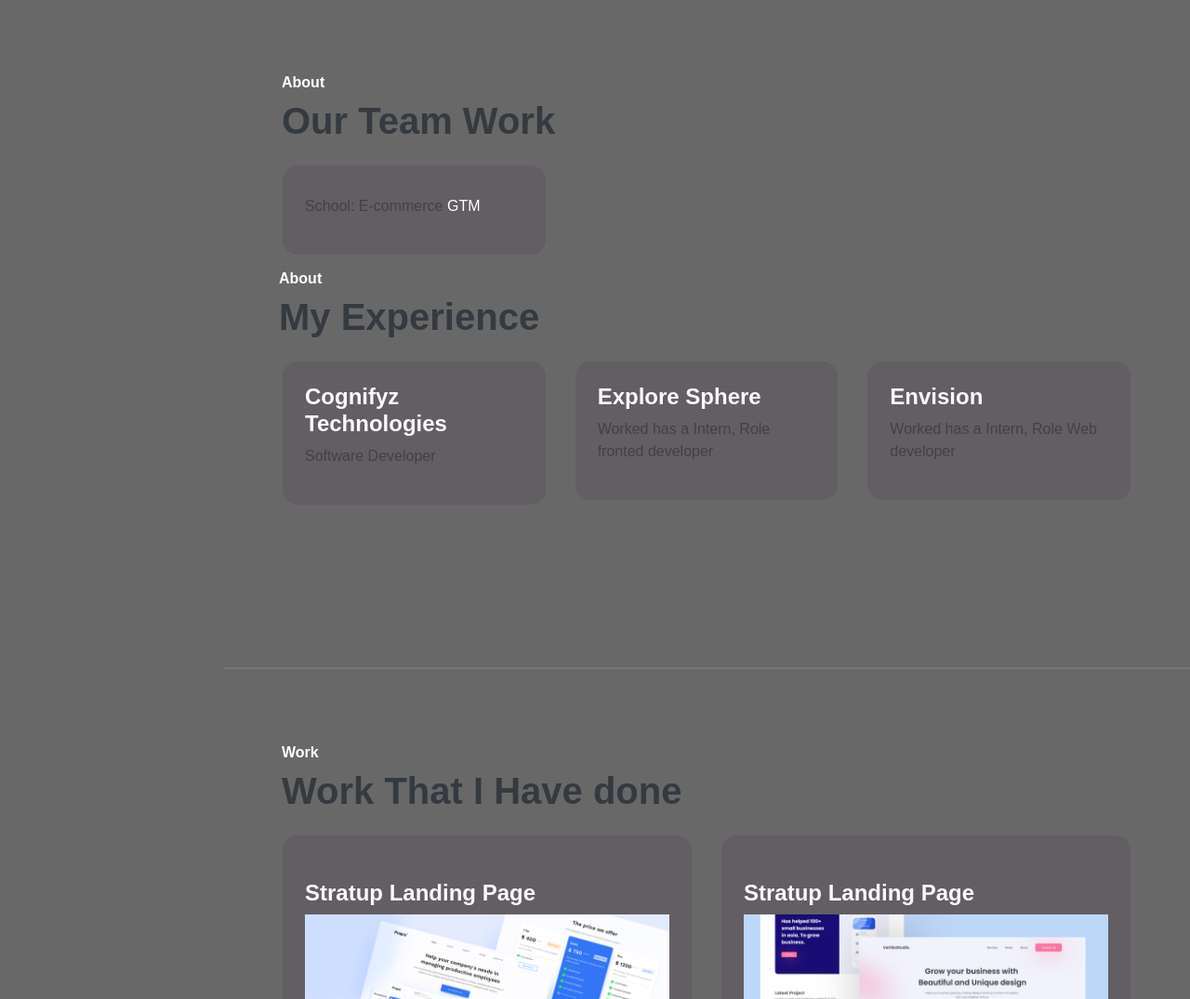
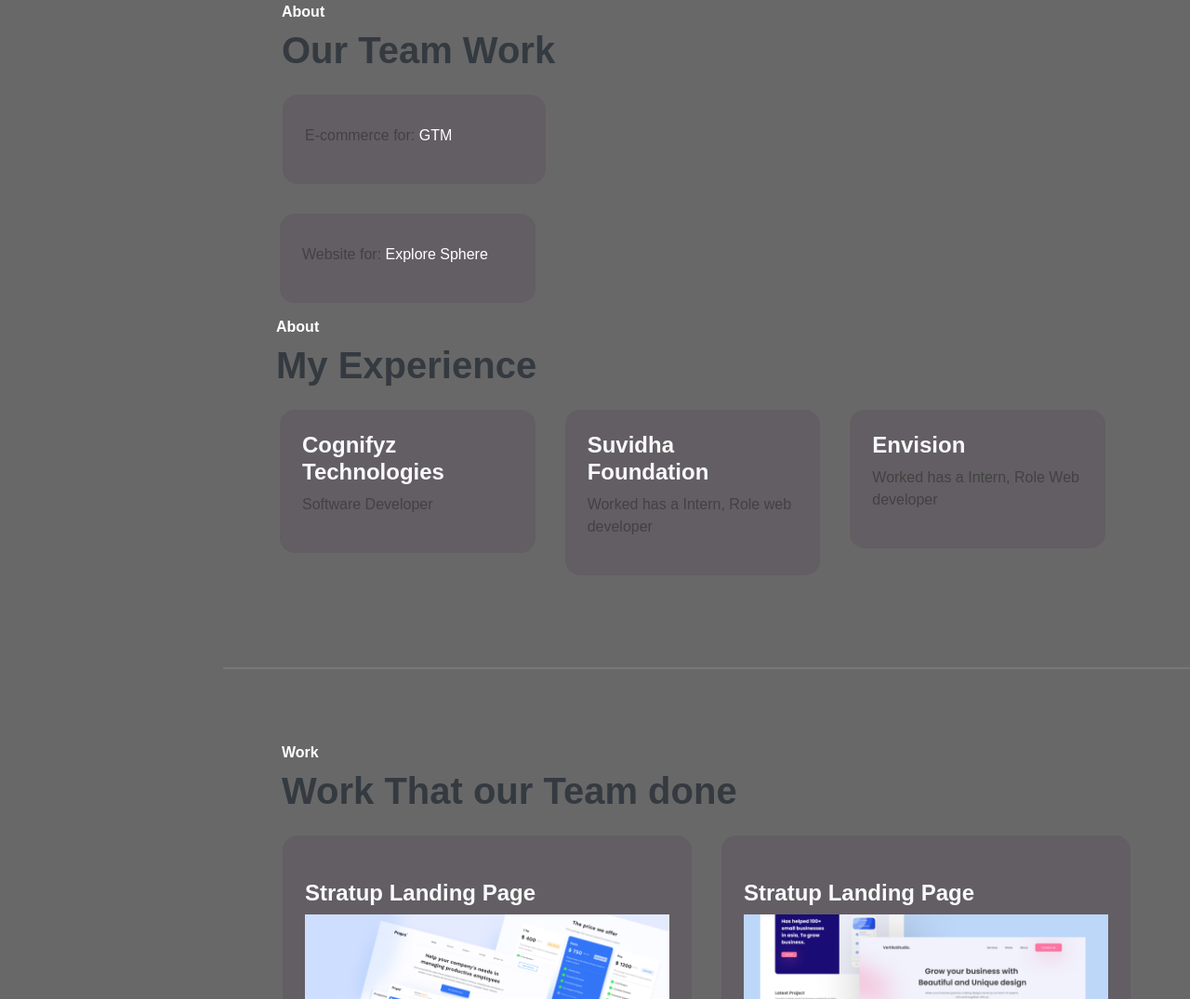
Before and after one commit to Ayushant/protfolio-ayuu, a plain HTML site: page index.html in a window 1280 px wide. Shown: the part 1703-2778 px from the top of the page at 93% size. Drawn offline with nearby package versions, Linux system fonts and the light colour scheme; a web font is replaced by a local one.

Commit message:
Update index.html

```diff
--- a/index.html
+++ b/index.html
@@ -203,7 +203,19 @@
                                 <i class="lab text-light la-html5"></i>
                             </div> -->
                             <h4 class=" text-light"></h4>
-                            <p>School: E-commerce<span class="text-white"> GTM </span></p>
+                            <p> E-commerce for:<span class="text-white"> GTM </span></p>
+<!--                             <a href="#" class="link-custom text-dark">Read More</a> -->
+                        </div>
+                    </div>
+
+                     <div class="row">
+                    <div class="col-md-4 p-3 shadow-effect">
+                        <div class="skill p-4 bg-base   rounded-4 ">
+                            <!-- <div class="iconbox shadow rounded-4">
+                                <i class="lab text-light la-html5"></i>
+                            </div> -->
+                            <h4 class=" text-light"></h4>
+                            <p>Website for:<span class="text-white"> Explore Sphere</span></p>
 <!--                             <a href="#" class="link-custom text-dark">Read More</a> -->
                         </div>
                     </div>
@@ -261,8 +273,8 @@
                                 <!-- <div class="iconbox shadow rounded-4">
                                     <i class="lab text-light la-html5"></i>
                                 </div> -->
-                                <h4 class=" text-light">Explore Sphere</h4>
-                                <p>Worked has a Intern, Role fronted developer</p>
+                                <h4 class=" text-light">Suvidha Foundation</h4>
+                                <p>Worked has a Intern, Role web developer</p>
 <!--                                 <a href="#" class="link-custom text-dark">Read More</a> -->
                             </div>
                         </div>
@@ -294,7 +306,7 @@
                 <div class="row pd-4">
                     <div class="col-lg-8">
                         <h6 class="text-white  text-brand" >Work</h6>
-                        <h1 class="text-dark">Work That I Have done</h1>
+                        <h1 class="text-dark">Work That our Team done</h1>
                     </div>
                 </div>
 
```
